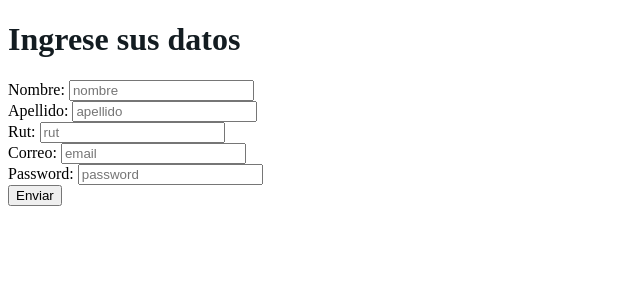
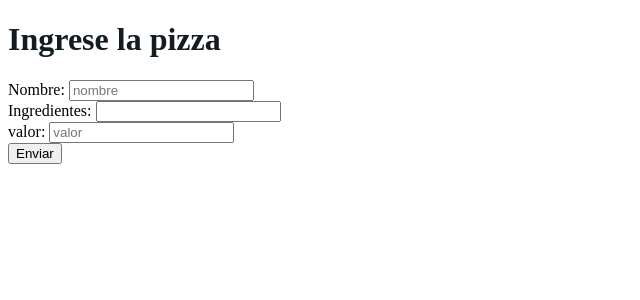
Before and after one commit to learsixela/caos_total, a Django app: template alvaro_castillo/templates/index.html in a window 1280 px wide. Shown: the top 300 px of the page, without its empty margins (0-640 px from the left). Run offline with Django 3.2, Linux system fonts and the light colour scheme; the template is opened without the code that fills it, so the values that code supplies are empty.

Commit message:
correccion

```diff
--- a/alvaro_castillo/templates/index.html
+++ b/alvaro_castillo/templates/index.html
@@ -6,26 +6,20 @@
     <meta http-equiv="X-UA-Compatible" content="IE=edge">
     <meta name="viewport" content="width=device-width, initial-scale=1.0">
     <link rel="stylesheet" href="{% static 'css/style.css' %}">
-    <title>index cliente</title>
+    <title>index Pizzas</title>
 </head>
 <body>
-    <h1>Ingrese sus datos</h1>
+    <h1>Ingrese la pizza</h1>
     <form method="POST" action="agregar">
         {% csrf_token %}
         <label for="nombre">Nombre:</label>
         <input type="text" id="nombre" name="nombre" placeholder="nombre">
         <br>
-        <label for="apellido">Apellido:</label>
-        <input type="text" id="apellido" name="apellido" placeholder="apellido">
+        <label for="ingredientes">Ingredientes:</label>
+        <input type="text" id="ingredientes" name="ingredientes placeholder="ingredientes">
         <br>
-        <label for="rut">Rut:</label>
-        <input type="text" id="rut" name="rut" placeholder="rut">
-        <br>
-        <label for="email">Correo:</label>
-        <input type="text" id="email" name="email" placeholder="email">
-        <br>
-        <label for="password">Password:</label>
-        <input type="password" id="password" name="password" placeholder="password">
+        <label for="valor">valor:</label>
+        <input type="valor" id="valor" name="valor" placeholder="valor">
         <br>
         <input type="submit" value="Enviar">
     </form>
```
Also changed, not shown: alvaro_castillo/models.py (+7 -13 lines), alvaro_castillo/views.py (+4 -6 lines).
